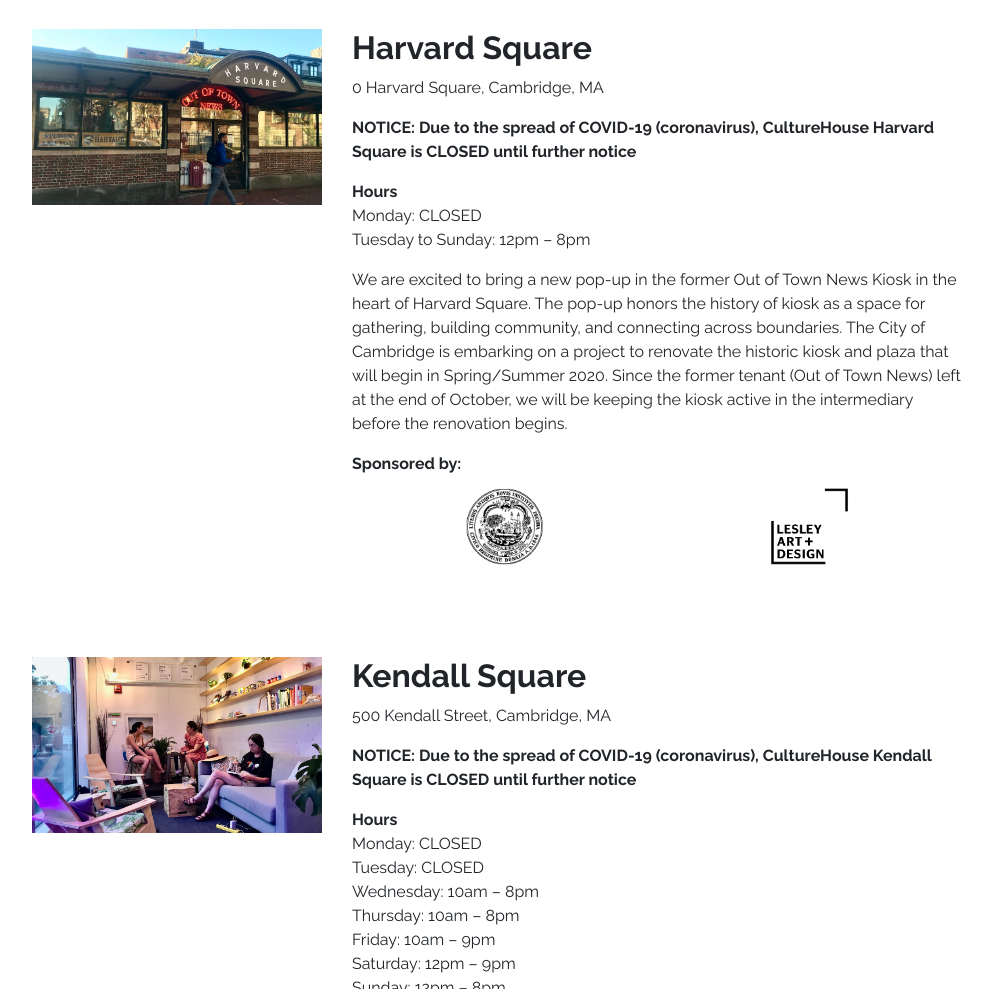
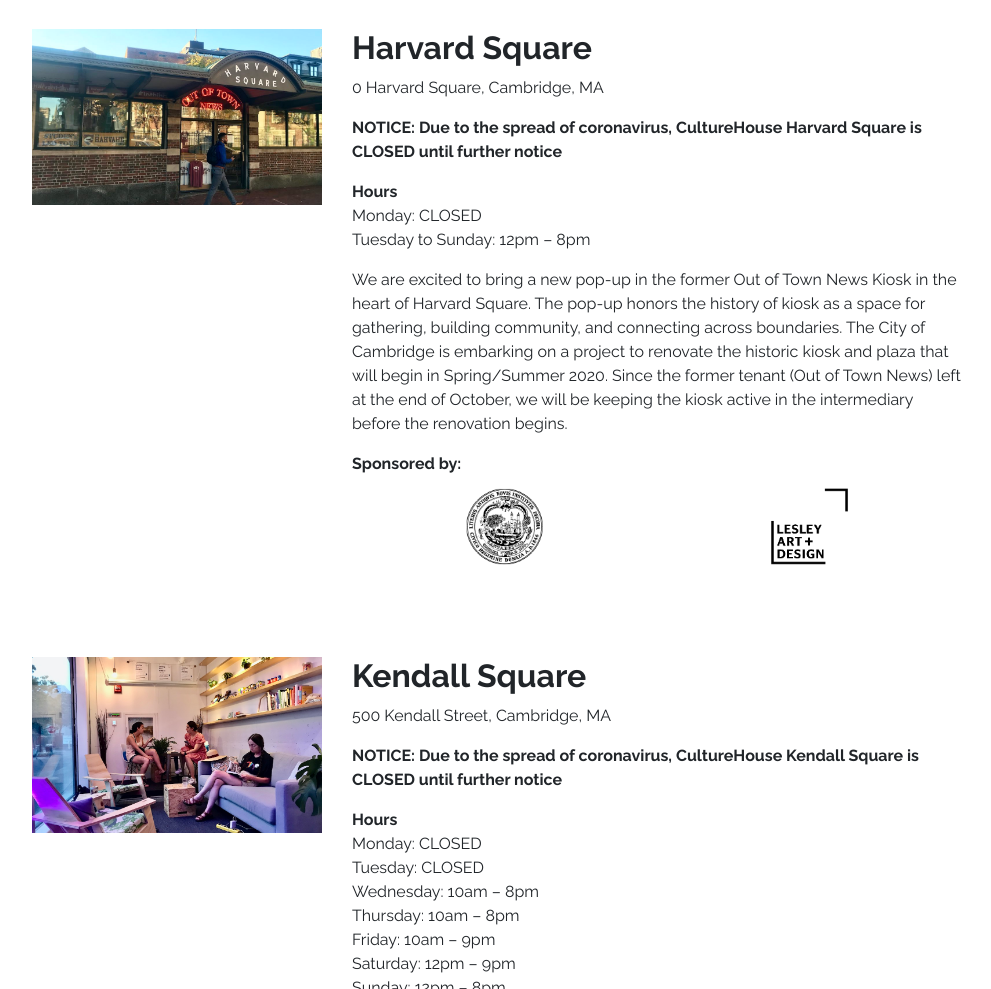
Before and after one commit to culturehouse/culturehouse.github.io, a website: page popups.html in a window 1280 px wide. Shown: the part 238-1227 px from the top of the page, without its empty margins (143-1134 px from the left). Drawn offline with Linux system fonts and the light colour scheme.

Commit message:
update language

```diff
--- a/popups.html
+++ b/popups.html
@@ -85,7 +85,7 @@
           <div class="col-lg-8">
             <h3 class="display-4">Harvard Square</h3>
             <p>0 Harvard Square, Cambridge, MA</p>
-            <p><b>NOTICE: Due to the spread of COVID-19 (coronavirus), CultureHouse Harvard Square is CLOSED until further notice</b></p>
+            <p><b>NOTICE: Due to the spread of coronavirus, CultureHouse Harvard Square is CLOSED until further notice</b></p>
             <p><b>Hours</b><br>Monday: CLOSED<br>Tuesday to Sunday: 12pm – 8pm</p>
             <p>We are excited to bring a new pop-up in the former Out of Town News Kiosk in the heart of Harvard Square. The pop-up honors the history of kiosk as a space for gathering, building community, and connecting across boundaries. The City of Cambridge is embarking on a <a href="https://www.cambridgema.gov/CDD/Projects/Parks/HSquarePublicSpace" target="blank">project</a> to renovate the historic kiosk and plaza that will begin in Spring/Summer 2020. Since the former tenant (Out of Town News) left at the end of October, we will be keeping the kiosk active in the intermediary before the renovation begins.</p>
             <p><b>Sponsored by:</b><br><a href="https://www.cambridgema.gov" target="blank"><img src="img/cityseal.png" alt="City of Cambridge seal" class="img-sponsor"></a><a href="https://lesley.edu/academics/college-of-art-design" target="blank"><img src="img/la+d.png" alt="Lesley College of Art and Design logo" class="img-sponsor"></a></p>
@@ -99,7 +99,7 @@
             <h3 class="display-4">Kendall Square</h3>
             <p>500 Kendall Street, Cambridge, MA</p>
             <!-- <p>CLOSING MARCH 29TH. Come visit before its to late!</p> -->
-            <p><b>NOTICE: Due to the spread of COVID-19 (coronavirus), CultureHouse Kendall Square is CLOSED until further notice</b>
+            <p><b>NOTICE: Due to the spread of coronavirus, CultureHouse Kendall Square is CLOSED until further notice</b>
             <p><b>Hours</b><br>Monday: CLOSED<br>Tuesday: CLOSED<br>Wednesday: 10am – 8pm<br>Thursday: 10am – 8pm<br>Friday: 10am – 9pm<br>Saturday: 12pm – 9pm<br>Sunday: 12pm – 8pm</p>
             <p>In collaboration with <a href="https://www.biomedrealty.com" target="blank">BioMed Realty</a>, we have popped-up at 500 Kendall Street in Kendall Square. We have all the past pop-up favorites and many new fun additions. There are tons of events, free coffee and tea, WiFi, and space to hang out. Be sure to come visit us!</p>
             <p><b>Sponsored by:</b><br><a href="https://www.biomedrealty.com" target="blank"><img src="img/biomed.png" alt="BioMed Reality logo" class="img-sponsor"></a><a href="https://forestfoundation.net" target="blank"><img src="img/forest.png" alt="Forest Foundation logo" class="img-sponsor"></a></p>
```
Also changed, not shown: index.html (+2 -3 lines).
